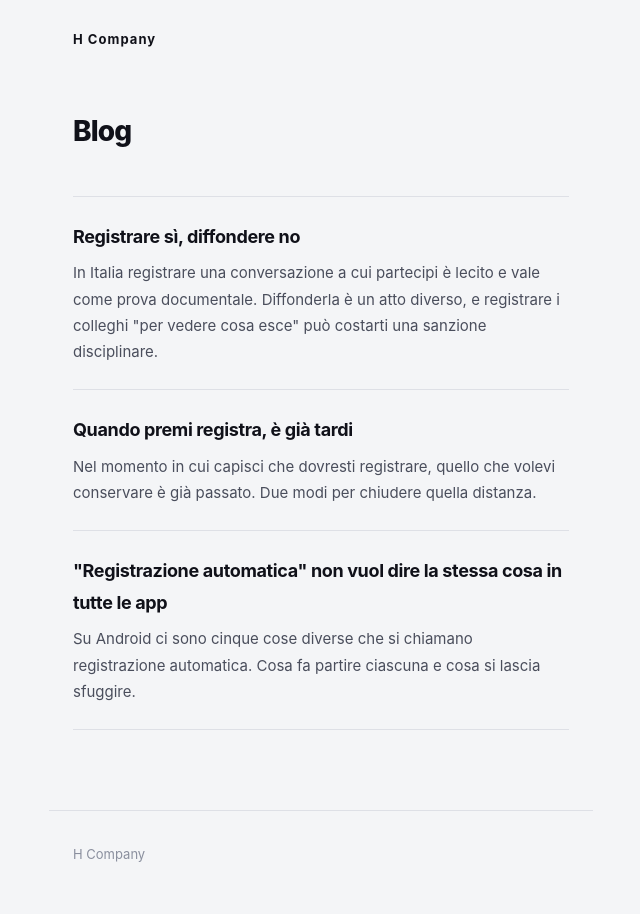
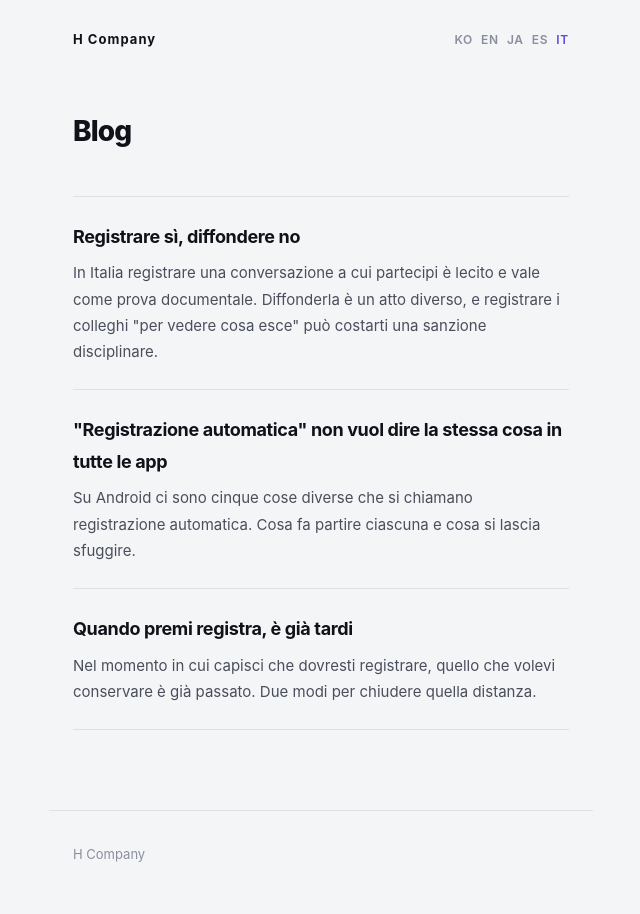
Before and after one commit to hcompany-kr/hcompany-kr.github.io, a Jekyll site: the page built from blog/it/index.html, in a window 1280 px wide. Shown: the whole page, without its empty margins (319-959 px from the left). Built offline with Jekyll 4.4.1, drawn with Linux system fonts in a browser that asks for light colours; some web fonts are replaced.

Commit message:
Add files via upload

```diff
--- a/blog/it/index.html
+++ b/blog/it/index.html
@@ -9,11 +9,32 @@
 <title>Blog | H Company</title>
 <meta name="description" content="Su come registrare le conversazioni e conservare traccia di cio che e stato detto.">
 <link rel="canonical" href="{{ page.url | absolute_url }}">
+
+<link rel="alternate" hreflang="ko" href="{{ '/blog/ko/' | absolute_url }}">
+<link rel="alternate" hreflang="en" href="{{ '/blog/en/' | absolute_url }}">
+<link rel="alternate" hreflang="ja" href="{{ '/blog/ja/' | absolute_url }}">
+<link rel="alternate" hreflang="es" href="{{ '/blog/es/' | absolute_url }}">
+<link rel="alternate" hreflang="it" href="{{ '/blog/it/' | absolute_url }}">
+<link rel="alternate" hreflang="x-default" href="{{ '/blog/en/' | absolute_url }}">
+
+<meta property="og:type" content="website">
+<meta property="og:title" content="Blog | H Company">
+<meta property="og:description" content="Su come registrare le conversazioni e conservare traccia di cio che e stato detto.">
+<meta property="og:url" content="{{ page.url | absolute_url }}">
+<meta property="og:site_name" content="H Company">
+
 <link rel="stylesheet" href="{{ '/assets/css/main.css' | relative_url }}">
 </head>
 <body>
 <header class="masthead">
   <a class="wordmark" href="{{ '/' | relative_url }}">H Company</a>
+  <nav class="langs" aria-label="Lingua">
+    <a class="lang" href="{{ '/blog/ko/' | relative_url }}">ko</a>
+    <a class="lang" href="{{ '/blog/en/' | relative_url }}">en</a>
+    <a class="lang" href="{{ '/blog/ja/' | relative_url }}">ja</a>
+    <a class="lang" href="{{ '/blog/es/' | relative_url }}">es</a>
+    <span class="lang is-current">it</span>
+  </nav>
 </header>
 
 <main>
@@ -22,7 +43,7 @@
   </div>
 
   <div class="list">
-    {% assign posts = site.posts | where: "lang", "it" %}
+    {% assign posts = site.posts | where: "lang", "it" | sort: "date" | reverse %}
     {% for post in posts %}
     <div class="list-item">
       <h2><a href="{{ post.url | relative_url }}">{{ post.title }}</a></h2>
```
